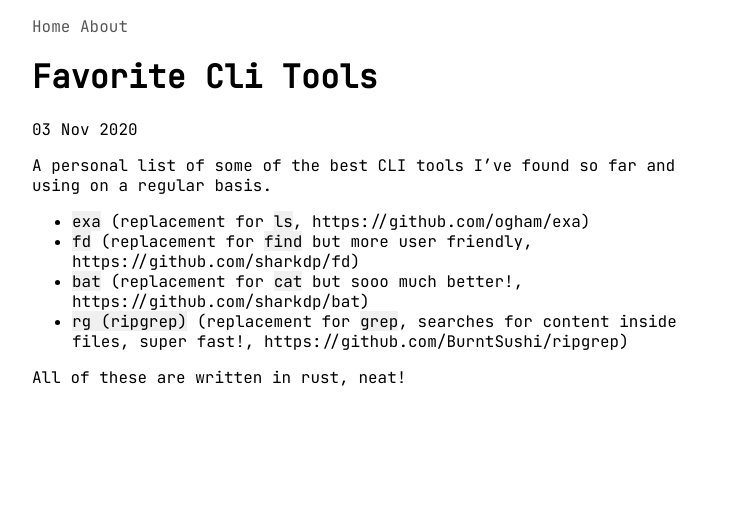
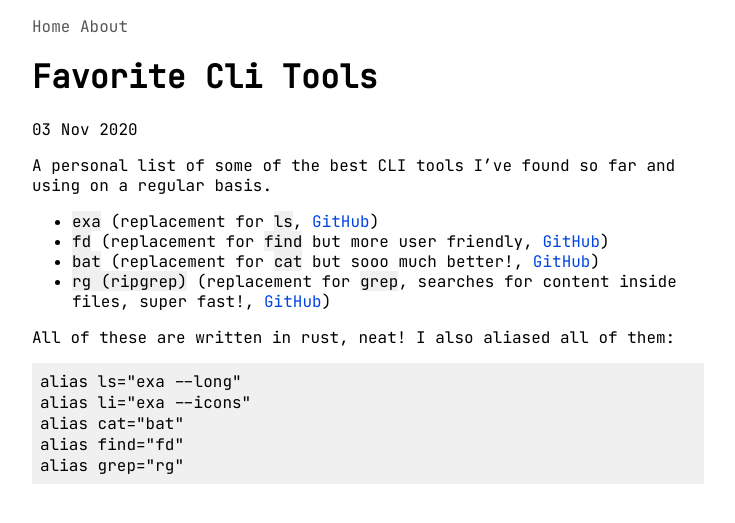
Before and after one commit to sazid/sazid.github.io, a Jekyll site: the page built from _posts/2020-11-03-favorite-cli-tools.md, in a window 1280 px wide. Shown: the top 523 px of the page, without its empty margins (272-1007 px from the left). Built offline with Jekyll 4.4.1, drawn with Linux system fonts in a browser that asks for light colours.

Commit message:
update: Update favorite cli tools to include aliases

````diff
--- a/_posts/2020-11-03-favorite-cli-tools.md
+++ b/_posts/2020-11-03-favorite-cli-tools.md
@@ -4,9 +4,18 @@
 A personal list of some of the best CLI tools I've found so far
 and using on a regular basis.
 
-- `exa`          (replacement for `ls`, https://github.com/ogham/exa)
-- `fd`           (replacement for `find` but more user friendly, https://github.com/sharkdp/fd)
-- `bat`          (replacement for `cat` but sooo much better!, https://github.com/sharkdp/bat)
-- `rg (ripgrep)` (replacement for `grep`, searches for content inside files, super fast!, https://github.com/BurntSushi/ripgrep)
+- `exa`          (replacement for `ls`, [GitHub](https://github.com/ogham/exa))
+- `fd`           (replacement for `find` but more user friendly, [GitHub](https://github.com/sharkdp/fd))
+- `bat`          (replacement for `cat` but sooo much better!, [GitHub](https://github.com/sharkdp/bat))
+- `rg (ripgrep)` (replacement for `grep`, searches for content inside files, super fast!, [GitHub](https://github.com/BurntSushi/ripgrep))
 
-All of these are written in rust, neat!
+All of these are written in rust, neat! I also aliased all of
+them:
+
+```
+alias ls="exa --long"
+alias li="exa --icons"
+alias cat="bat"
+alias find="fd"
+alias grep="rg"
+```
````
